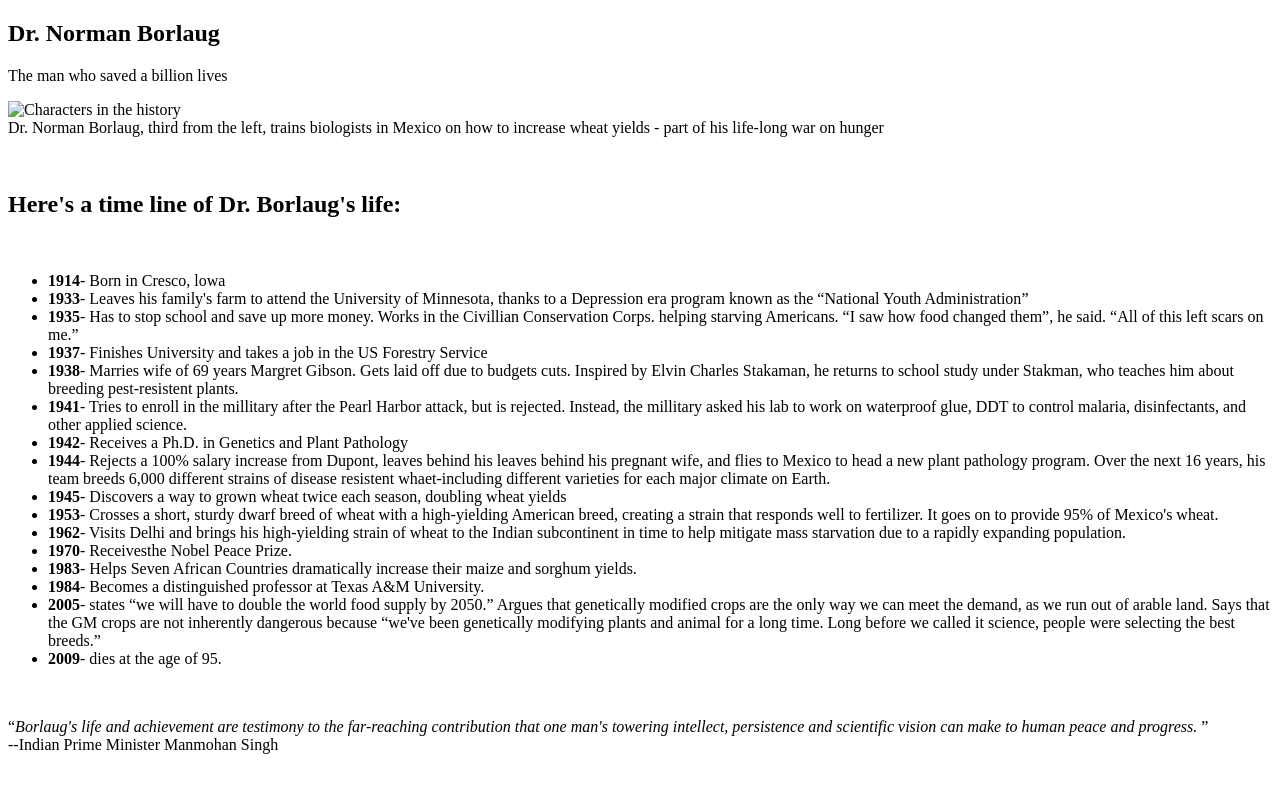
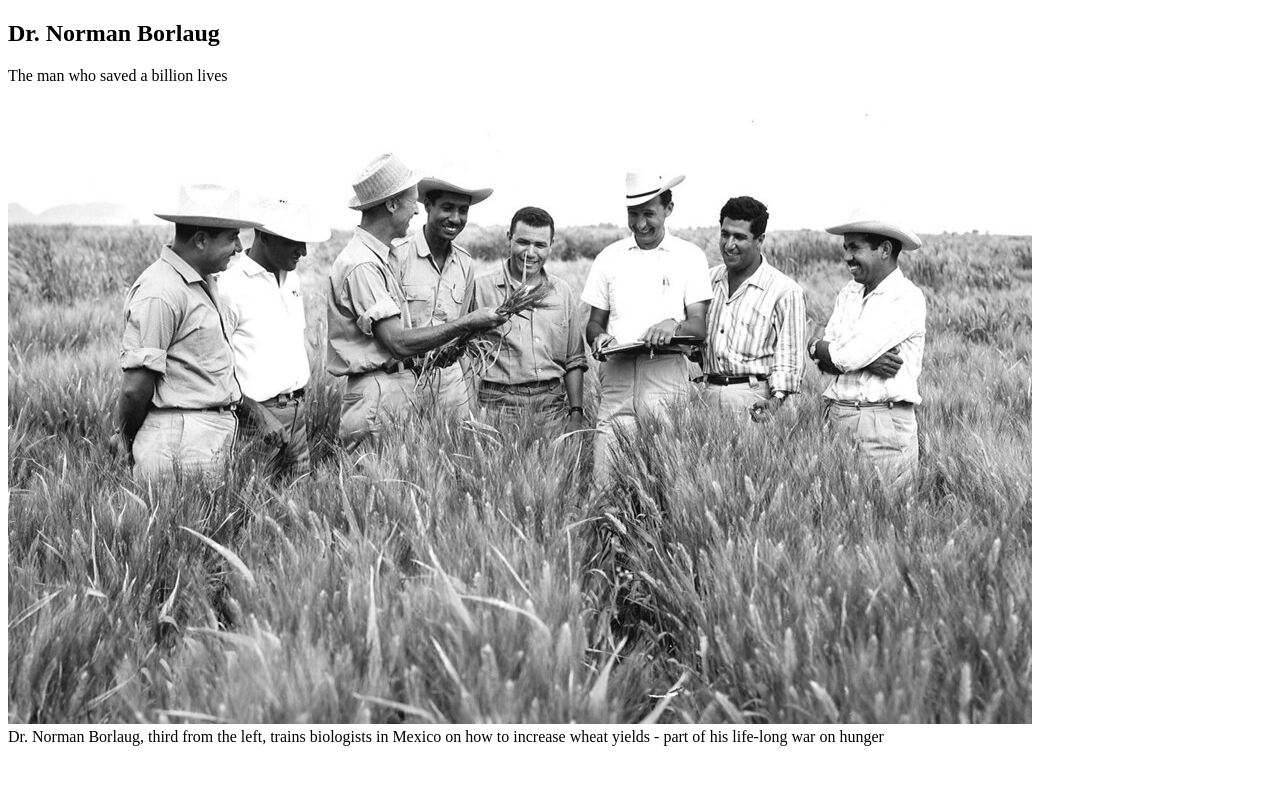
Before and after one commit to olaniyimercy/Norman, a plain HTML site: page index.html in a window 1280 px wide. Shown: the top 797 px of the page. Drawn offline with Linux system fonts and the light colour scheme.

Commit message:
i made a changes

```diff
--- a/index.html
+++ b/index.html
@@ -7,10 +7,7 @@
     <h2><b>Dr. Norman Borlaug</b></h2>
     <p>The man who saved a billion lives</p>
     <p>
-      <img
-        src="./images/Project pix.jpg"
-        alt="Characters in the history"
-      /><br />
+      <img src="./images/norman.jpg" alt="Characters in the history" /><br />
       Dr. Norman Borlaug, third from the left, trains biologists in Mexico on
       how to increase wheat yields - part of his life-long war on hunger
     </p>
```
